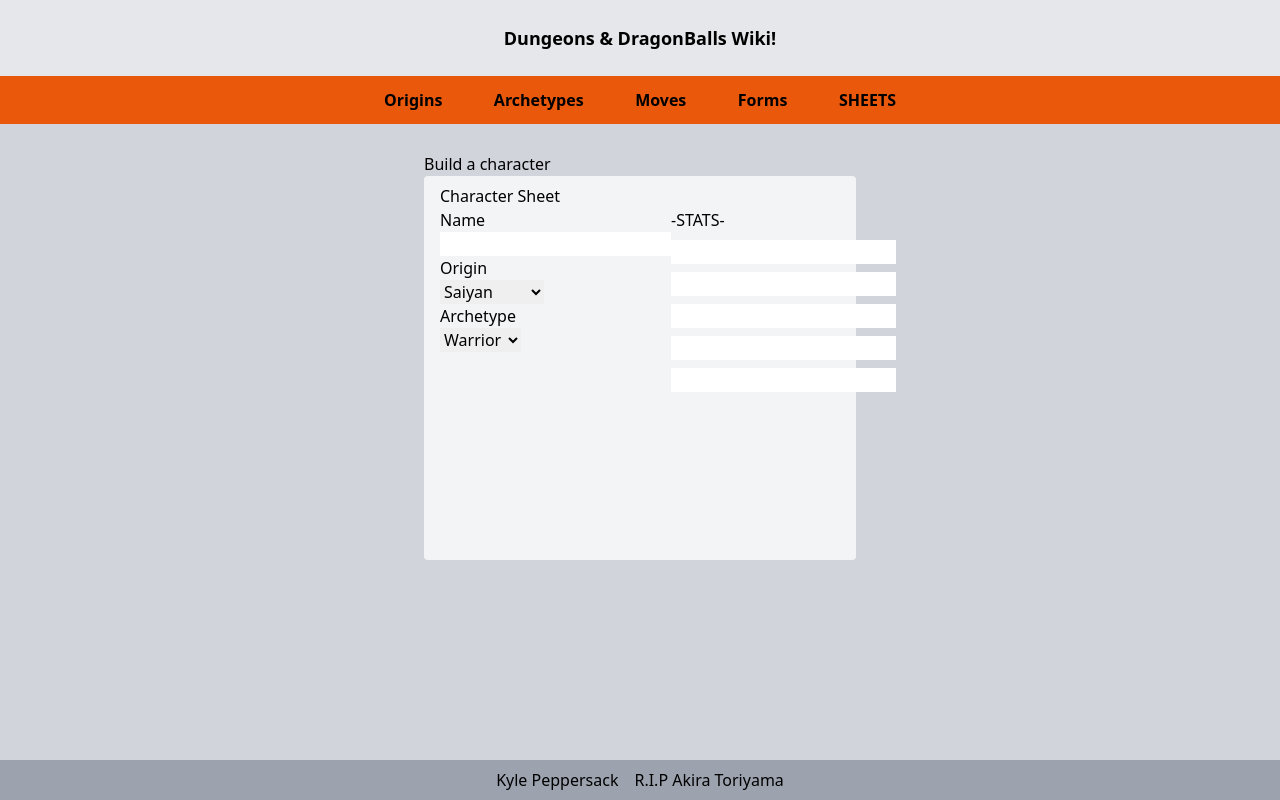
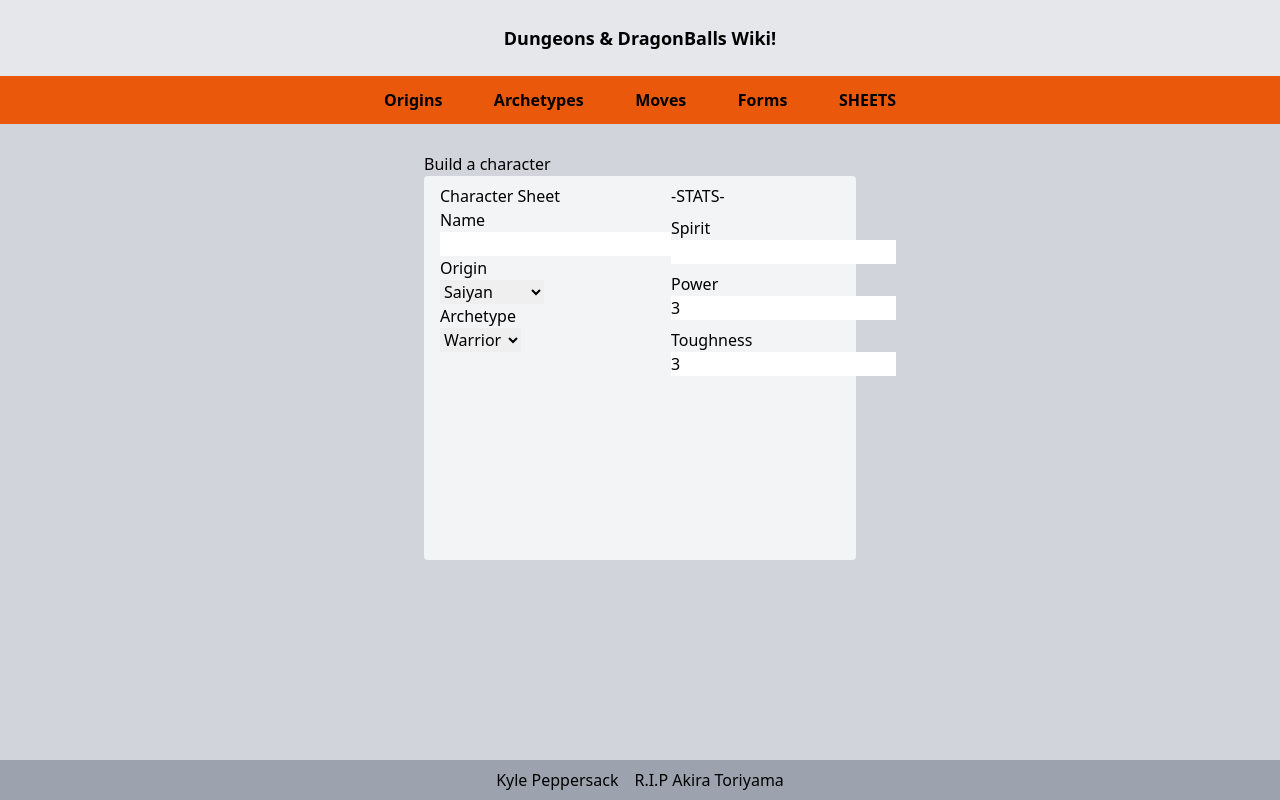
Before and after one commit to KylePep/ddbwiki, a Next.js app: page /sheet in a window 1280 px wide. Built offline with nearby package versions, Linux system fonts and the light colour scheme.

Commit message:
Additional content to character sheet form

```diff
--- a/app/sheet/page.tsx
+++ b/app/sheet/page.tsx
@@ -6,12 +6,14 @@ export default function page() {
       <div>
         Build a character
         <div className='bg-gray-100 min-h-96 px-4 py-2 rounded'>
-          <p>
-            Character Sheet
-          </p>
+
 
           <form className='grid grid-rows-1 grid-flow-col'>
+
             <div>
+              <p>
+                Character Sheet
+              </p>
               <div>
                 <label htmlFor="name">Name </label>
                   <div>
@@ -46,11 +48,28 @@ export default function page() {
 
             <div className='flex flex-col gap-2'>
               -STATS-
-              <input type="number" name="" id="" />
-              <input type="number" name="" id="" />
-              <input type="number" name="" id="" />
-              <input type="number" name="" id="" />
-              <input type="number" name="" id="" />
+              <div className='grid grid-rows-3 grid-flow-col gap-2'>
+                <div className='flex flex-col'>
+                  <label htmlFor="name">Spirit </label>
+                  <input type="number" name="spirit" id="spirit" min={1} max={5}  />
+                </div>
+                <div className='flex flex-col'>
+                  <label htmlFor="name">Power </label>
+                  <input type="number" name="power" id="power" value={3} />
+                </div>
+                <div className='flex flex-col'>
+                  <label htmlFor="name">Toughness </label>
+                  <input type="number" name="toughness" id="toughness" value={3} />
+                </div>
+                <div className='flex flex-col'>
+                  <label htmlFor="name">Ki </label>
+                  <input type="number" name="ki" id="ki" value={3} />
+                </div>
+                <div className='flex flex-col'>
+                  <label htmlFor="name">Agility </label>
+                  <input type="number" name="agility" id="agility" value={3} />
+                </div>
+              </div>
             </div>
 
           </form>
```
